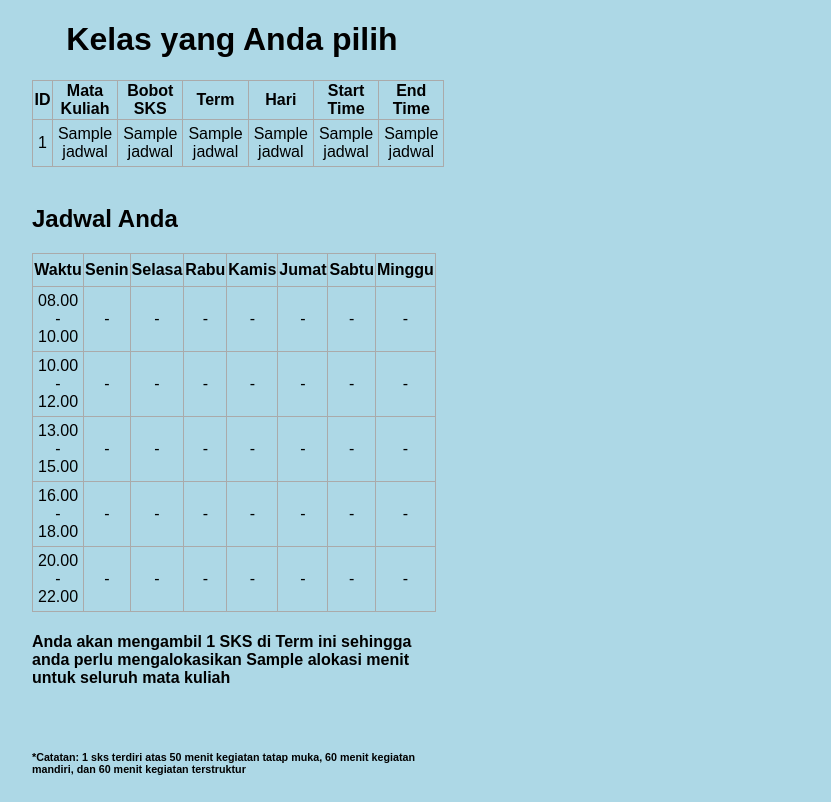
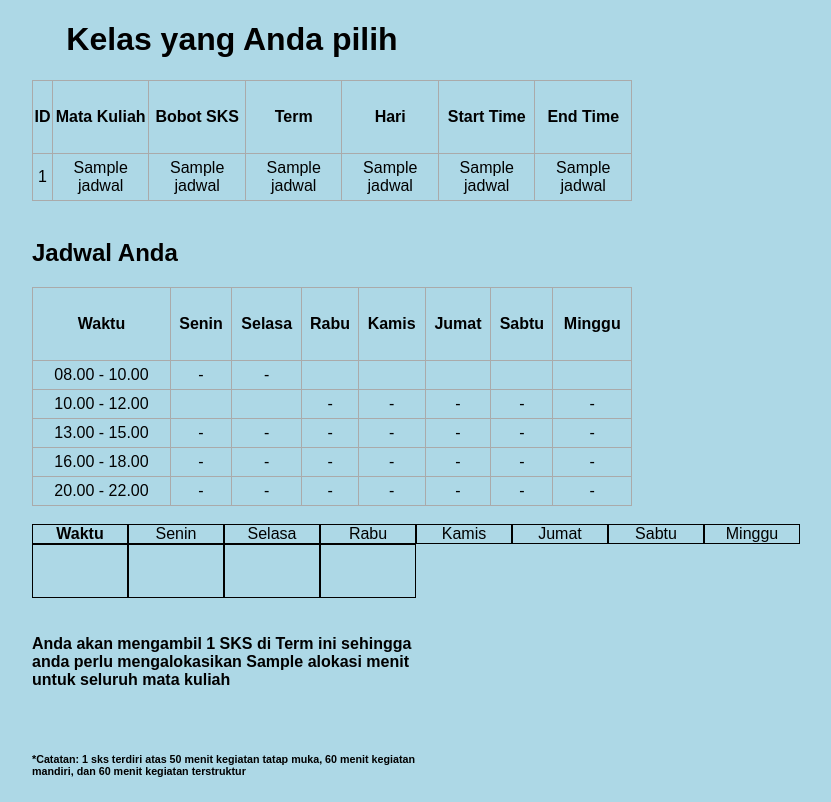
Before and after one commit to fadhlanhrts/studyzen, a Python web app: template flask/templates/generate.html in a window 1280 px wide. Shown: the whole page, without its empty margins (408-1239 px from the left). Before the commit the page ends 775 px from the top, so only its background shows below. Run offline with Jinja, Linux system fonts and the light colour scheme; the template is opened without the code that fills it: most values are stand-ins (such as "Sample title", 1, 10 or a date in 2020).

Commit message:
html drag and drop

```diff
--- a/flask/static/css/style.css
+++ b/flask/static/css/style.css
@@ -9,17 +9,27 @@ body, html {
     width: 400px;
 }
 
+.rec {
+    margin: -20%;
+    margin-top: 0px;
+  position: absolute;
+  left: auto;
+  width: 140px;
+  height: 60px;
+}
+
 table, td, th {
     border: 1px solid #aaa;
 }
 
 table {
+
     border-collapse: collapse;
-    width: 100%;
+    width: 150%;
 }
 
 th {
-    height: 30px;
+    height: 70px;
 }
 
 td {
@@ -34,3 +44,17 @@ td {
 #content {
     width: 70%;
 }
+
+#grid {
+    display: grid;
+    grid-template-columns: 20% 20% 20% 20% 20% 20% 20% 20%;
+   width: 120%;
+
+
+}
+
+#sc {
+    border:1px solid black;
+    text-align: center;
+
+}
--- a/flask/templates/base.html
+++ b/flask/templates/base.html
@@ -5,6 +5,7 @@
     <meta http-equiv="X-UA-Compatible" content="IE=edge">
     <meta name="viewport" content="width=device-width, initial-scale=1.0">
     <link rel="stylesheet" href="{{ url_for('static', filename='css/style.css') }}">
+
     {% block head %}{% endblock %}
 </head>
 <body>
--- a/flask/templates/generate.html
+++ b/flask/templates/generate.html
@@ -2,6 +2,21 @@
 
 {% block head %}
 <title>Study Zen</title>
+<script>
+    function allowDrop(ev) {
+      ev.preventDefault();
+    }
+
+    function drag(ev) {
+      ev.dataTransfer.setData("text", ev.target.id);
+    }
+
+    function drop(ev) {
+      ev.preventDefault();
+      var data = ev.dataTransfer.getData("text");
+      ev.target.appendChild(document.getElementById(data));
+    }
+</script>
 {% endblock %}
 
 {% block body %}
@@ -36,7 +51,25 @@
 
     <br>
     <h2> Jadwal Anda </h2>
-    <table>
+
+{% if rec is defined %}
+
+    <section class="rec">
+        <div id="div1" style="border: 3px solid #aaa;"> Jadwal yang perlu diluangkan (drag and drop ke kalender) </div>
+
+
+        {% if "Rec Jarkom Rabu Pagi" in rec%}
+        <p style="border: 1px solid #aaa;" draggable="true" ondragstart="drag(event)"> (Rekomendasi) Belajar mandiri - Jaringan Komputer  </p>
+        {% endif %}
+
+        {% if "Rec Big Data" in rec%}
+        <p style="border: 1px solid #aaa;" draggable="true" ondragstart="drag(event)"> (Rekomendasi) Belajar mandiri - Teknologi Big data  </p>
+        {% endif %}
+    </section>
+
+{% endif %}
+
+    <table ondrop="drop(event)" ondragover="allowDrop(event)">
         <tr>
             <th> Waktu </th>
             <th> Senin </th>
@@ -56,18 +89,18 @@
             {% else%}
             <td> - </td>
              {% endif %}
-            <td> - </td>
-            <td> - </td>
-            <td> - </td>
-            <td> - </td>
-            <td> - </td>
+            <td ondrop="drop(event)" ondragover="allowDrop(event)">  </td>
+            <td ondrop="drop(event)" ondragover="allowDrop(event)">  </td>
+            <td ondrop="drop(event)" ondragover="allowDrop(event)">  </td>
+            <td ondrop="drop(event)" ondragover="allowDrop(event)">  </td>
+            <td ondrop="drop(event)" ondragover="allowDrop(event)">  </td>
         </tr>
 
 
         <tr>
             <td> 10.00 - 12.00 </td>
-            <td> -  </td>
-            <td> - </td>
+            <td ondrop="drop(event)" ondragover="allowDrop(event)">  </td>
+            <td ondrop="drop(event)" ondragover="allowDrop(event)">  </td>
 
             {% if "Rec Jarkom Rabu Pagi" in rec%}
             <td> (Rekomendasi) Belajar mandiri - Jaringan Komputer  </td>
@@ -92,10 +125,12 @@
             <td> - </td>
         </tr>
 
+         <!-- Jam 16-18 -->
 
         <tr>
             <td> 16.00 - 18.00 </td>
 
+             <!-- Senin -->
             {% if "Teknologi Big Data" in sched%}
             <td> Teknologi Big Data  </td>
             {% else%}
@@ -104,6 +139,7 @@
 
             <td> - </td>
 
+            <!-- Rabu -->
             {% if "Keamanan Jaringan" in sched%}
             <td> Keamanan Jaringan  </td>
             {% elif "Rec Jarkom Rabu" in rec%}
@@ -118,7 +154,16 @@
             <td> - </td>
             {% endif %}
 
+
+            <!-- Jumat  -->
+
+            {% if "Despro" in sched%}
+            <td> Despro </td>
+            {% else%}
             <td> - </td>
+            {% endif %}
+
+             <!-- Sabtu -->
             <td> - </td>
             <td> - </td>
         </tr>
@@ -153,7 +198,24 @@
 
     </table>
 
+    <br>
+    <div id="grid">
+        <div id="sc"> <b> Waktu</b> </div>
+        <div id="sc"> Senin </div>
+        <div id="sc"> Selasa </div>
+        <div id="sc"> Rabu </div>
+        <div id="sc"> Kamis </div>
+        <div id="sc"> Jumat</div>
+        <div id="sc"> Sabtu </div>
+        <div id="sc"> Minggu </div>
+        <div id="sc" style="min-height: 50px; height: 100%;" ondrop="drop(event)" ondragover="allowDrop(event)">  </div>
+        <div id="sc" style="min-height: 50px; height: 100%;" ondrop="drop(event)" ondragover="allowDrop(event)">  </div>
+        <div id="sc" style="min-height: 50px; height: 100%;" ondrop="drop(event)" ondragover="allowDrop(event)">  </div>
+        <div id="sc" style="min-height: 50px; height: 100%;" ondrop="drop(event)" ondragover="allowDrop(event)">  </div>
+    </div>
 
+
+    <br>
 
 
     {% if total_sks is defined %}
@@ -167,4 +229,5 @@
     {% endif %}
 
 </div>
+
 {% endblock %}
```
Also changed, not shown: flask/app_db.py (+6 -5 lines).
